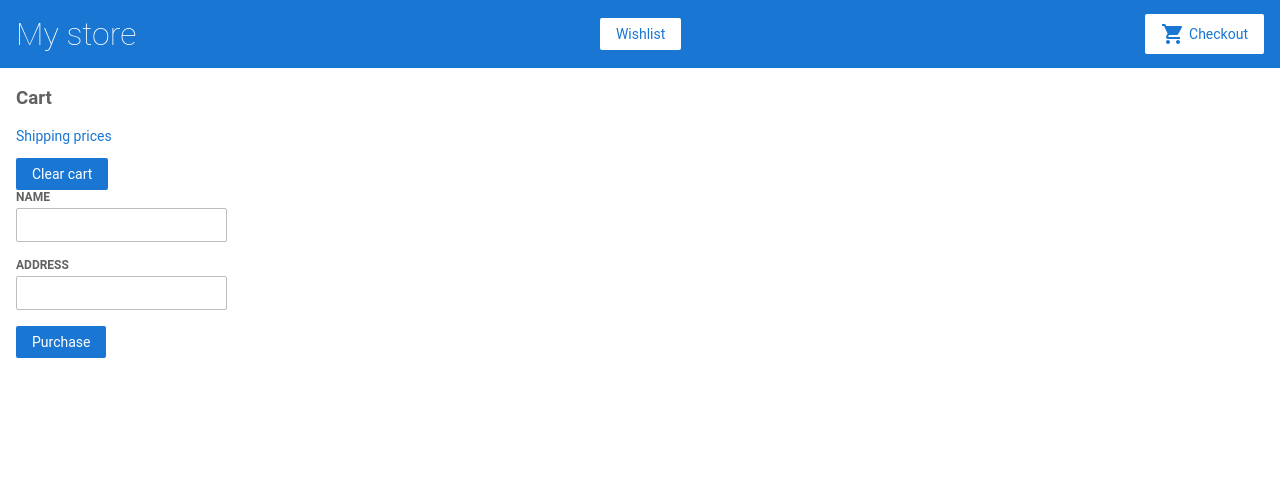
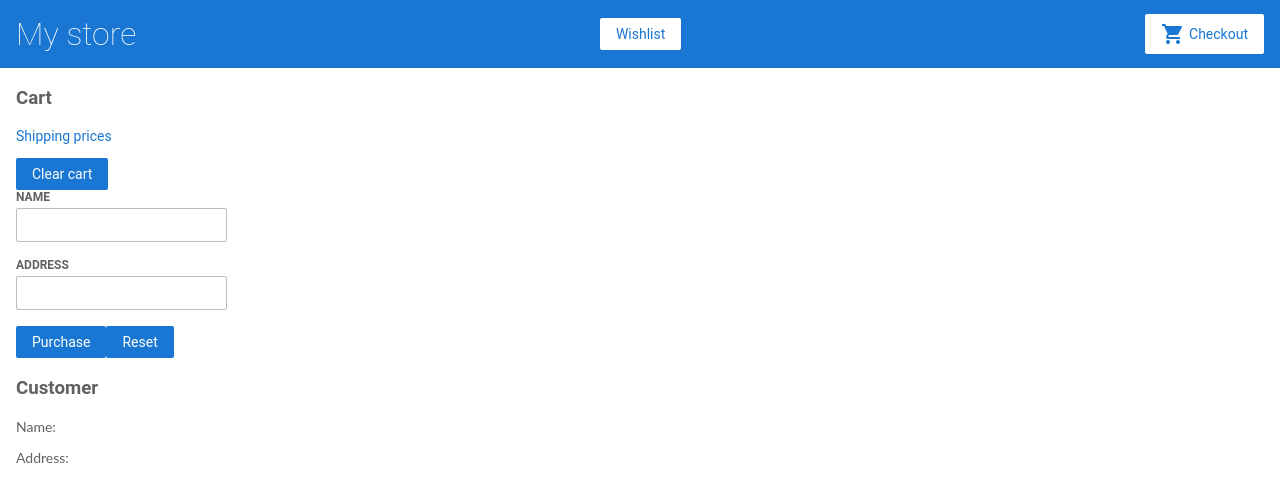
Before and after one commit to zhoricc3398/angular-tutorial-first, an Angular app: page /cart in a window 1280 px wide. Shown: the top 502 px of the page. Built offline with nearby package versions, Linux system fonts and the light colour scheme.

Commit message:
feat(6-reactive-forms-managing-values): Finish 6-reactive-forms-managing-values

```diff
--- a/src/app/cart/cart.component.html
+++ b/src/app/cart/cart.component.html
@@ -22,4 +22,17 @@
         <input id="address" type="text"formControlName="address">
     </div>
     <button class="button" type="submit">Purchase</button>
+    <button class="button" type="button" (click)="resetForm()">Reset</button>
 </form>
+
+<div>
+    <h3>Customer</h3>
+
+    <p>
+        Name: {{checkedForm.controls.name.value}}
+    </p>
+
+    <p>
+        Address: {{checkedForm.controls.address.value}}
+    </p>
+</div>
--- a/src/app/cart/cart.component.ts
+++ b/src/app/cart/cart.component.ts
@@ -36,4 +36,9 @@ export class CartComponent implements OnInit {
 
     this.checkedForm.reset();
   }
+
+  resetForm() {
+    this.checkedForm.get('name').setValue('Zhoricc');
+    this.checkedForm.get('address').setValue('Here');
+  }
 }
```
